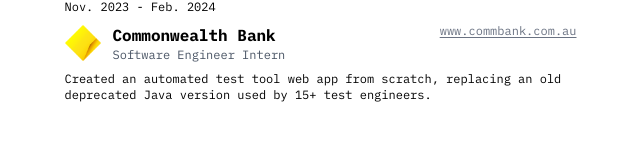
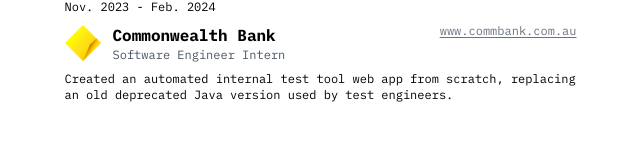
Before and after one commit to vjy02/portfolio, a Next.js app: page /work in a window 1280 px wide. Shown: the part 453-614 px from the top of the page, without its empty margins (312-952 px from the left). Built offline with nearby package versions, Linux system fonts and the light colour scheme.

Commit message:
adjust consts

```diff
--- a/data/constants.tsx
+++ b/data/constants.tsx
@@ -45,7 +45,7 @@
     date: "Nov. 2023 - Feb. 2024",
     logo: "/cbalogo.png",
     description:
-      "Created an automated test tool web app from scratch, replacing an old deprecated Java version used by 15+ test engineers.",
+      "Created an automated internal test tool web app from scratch, replacing an old deprecated Java version used by test engineers.",
   },
 ];
 
```
